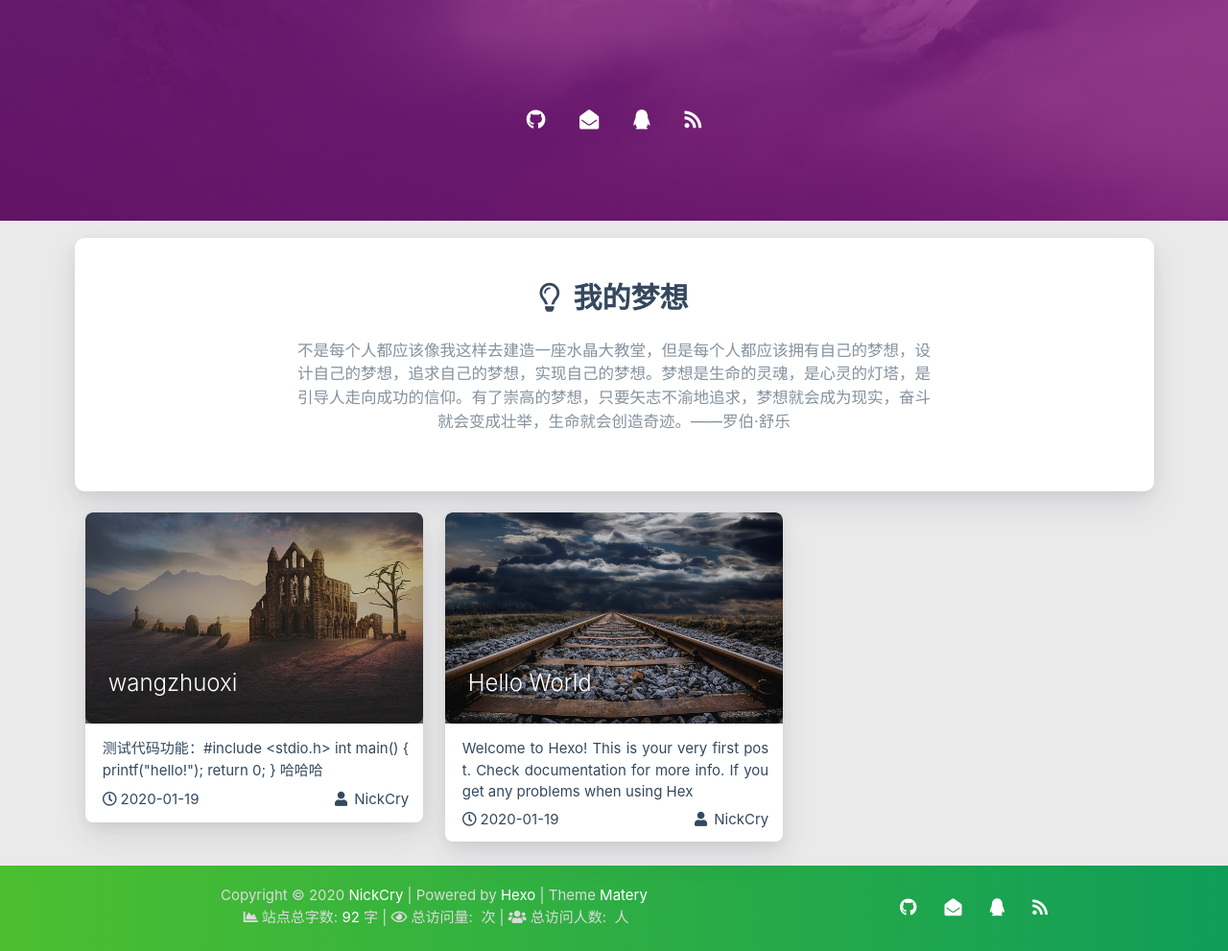
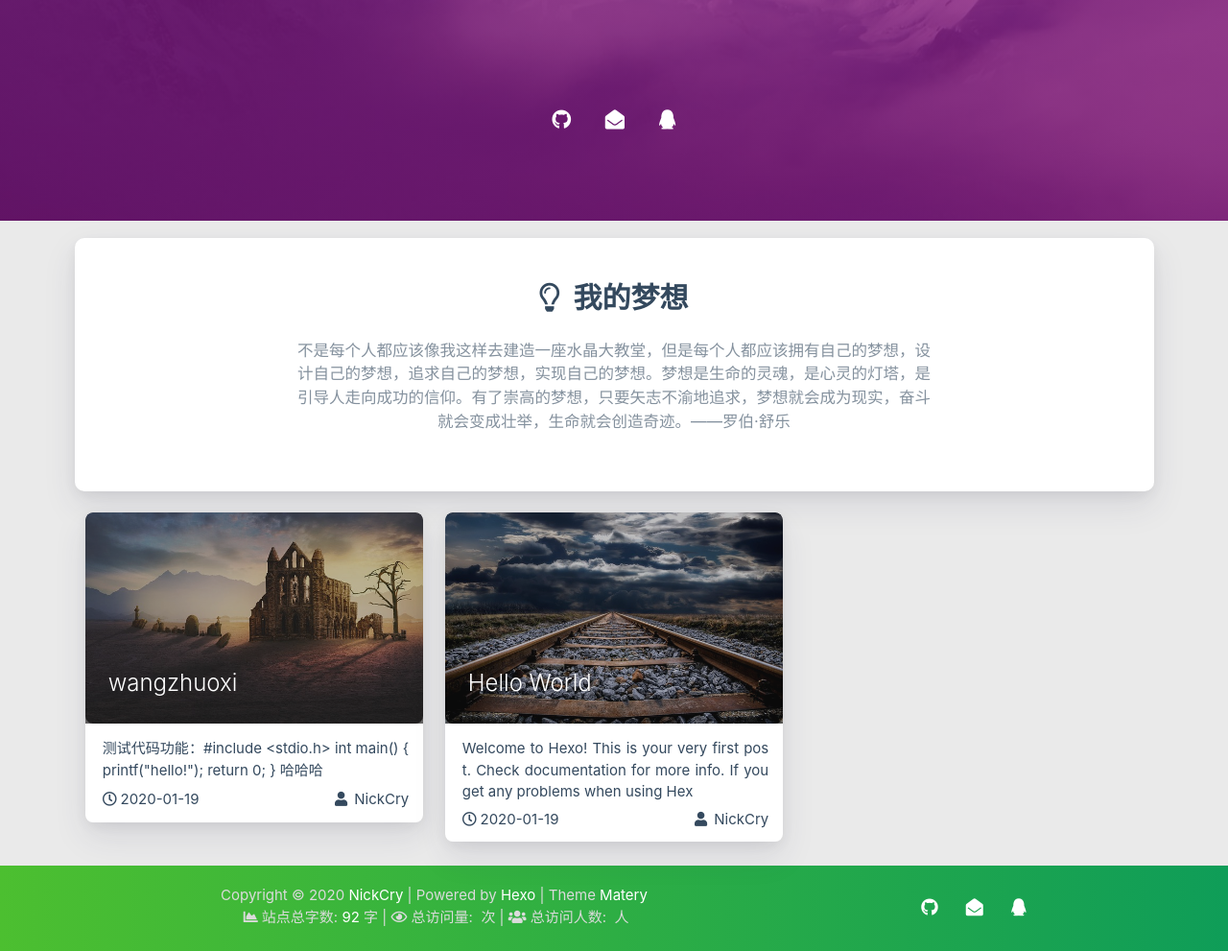
Before and after one commit to fengce1993/fengce1993.github.io, a plain HTML site: page index.html in a window 1280 px wide. Shown: the part 570-1561 px from the top of the page at 96% size. Drawn offline with nearby package versions, Linux system fonts and the light colour scheme; some packages are replaced by stand-ins of ours; a script that the page names is missing.

Commit message:
Site updated: 2020-01-19 11:22:14

```diff
--- a/index.html
+++ b/index.html
@@ -423,10 +423,6 @@
 
 
 
-    <a href="/atom.xml" class="tooltipped" target="_blank" data-tooltip="RSS 订阅" data-position="top" data-delay="50">
-        <i class="fas fa-rss"></i>
-    </a>
-
 </div>
         </div>
     </div>
@@ -673,10 +669,6 @@ int main()
 
 
 
-    <a href="/atom.xml" class="tooltipped" target="_blank" data-tooltip="RSS 订阅" data-position="top" data-delay="50">
-        <i class="fas fa-rss"></i>
-    </a>
-
 </div>
     </div>
 </footer>
```
Also changed, not shown: 2020/01/19/hello-world/index.html (+0 -4 lines), 2020/01/19/wangzhuoxi/index.html (+0 -4 lines), about/index.html (+0 -12 lines), archives/2020/01/index.html (+0 -4 lines), archives/2020/index.html (+0 -4 lines), archives/index.html (+0 -4 lines), categories/index.html (+0 -4 lines), contact/index.html (+0 -4 lines), friends/index.html (+0 -4 lines), tags/index.html (+0 -4 lines).
